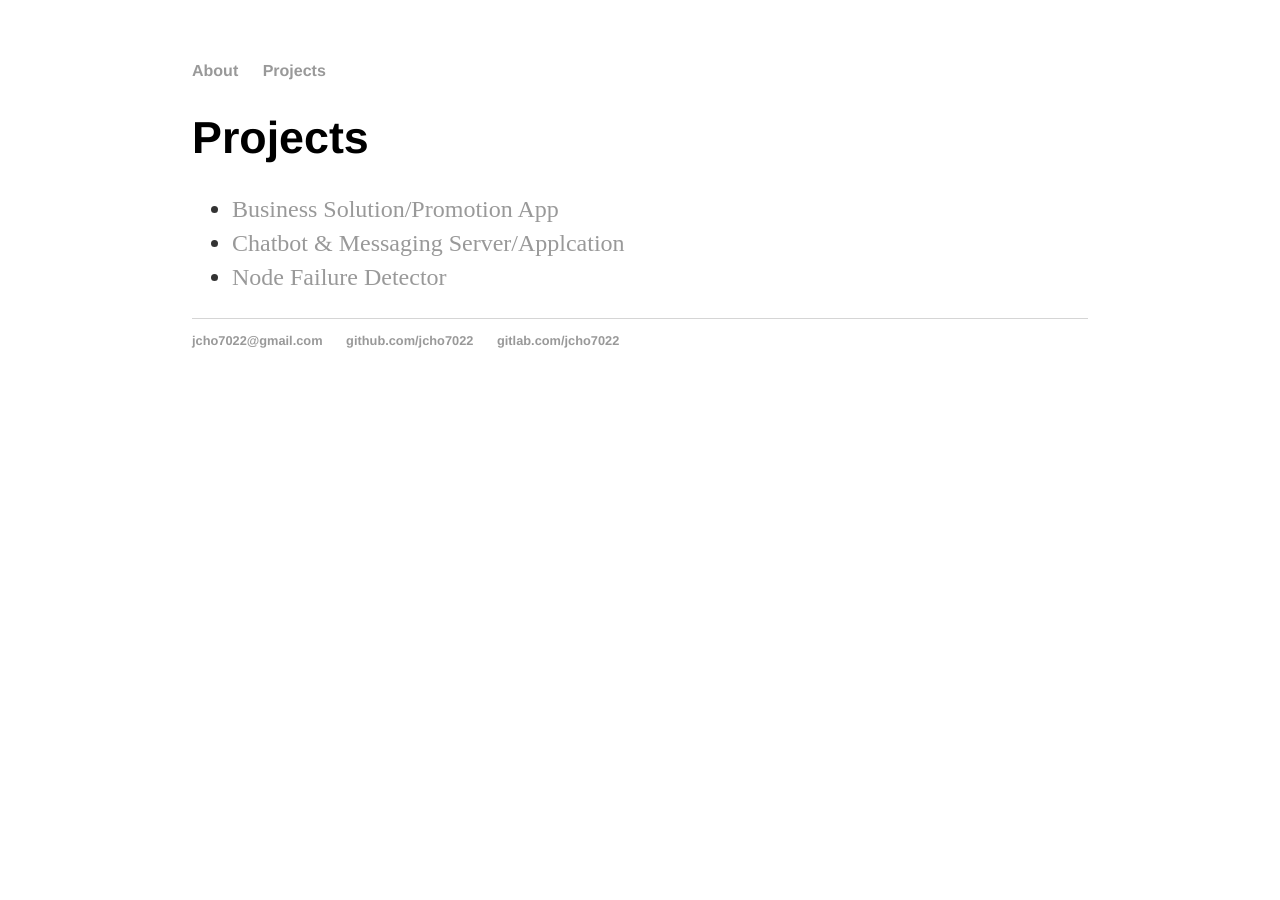
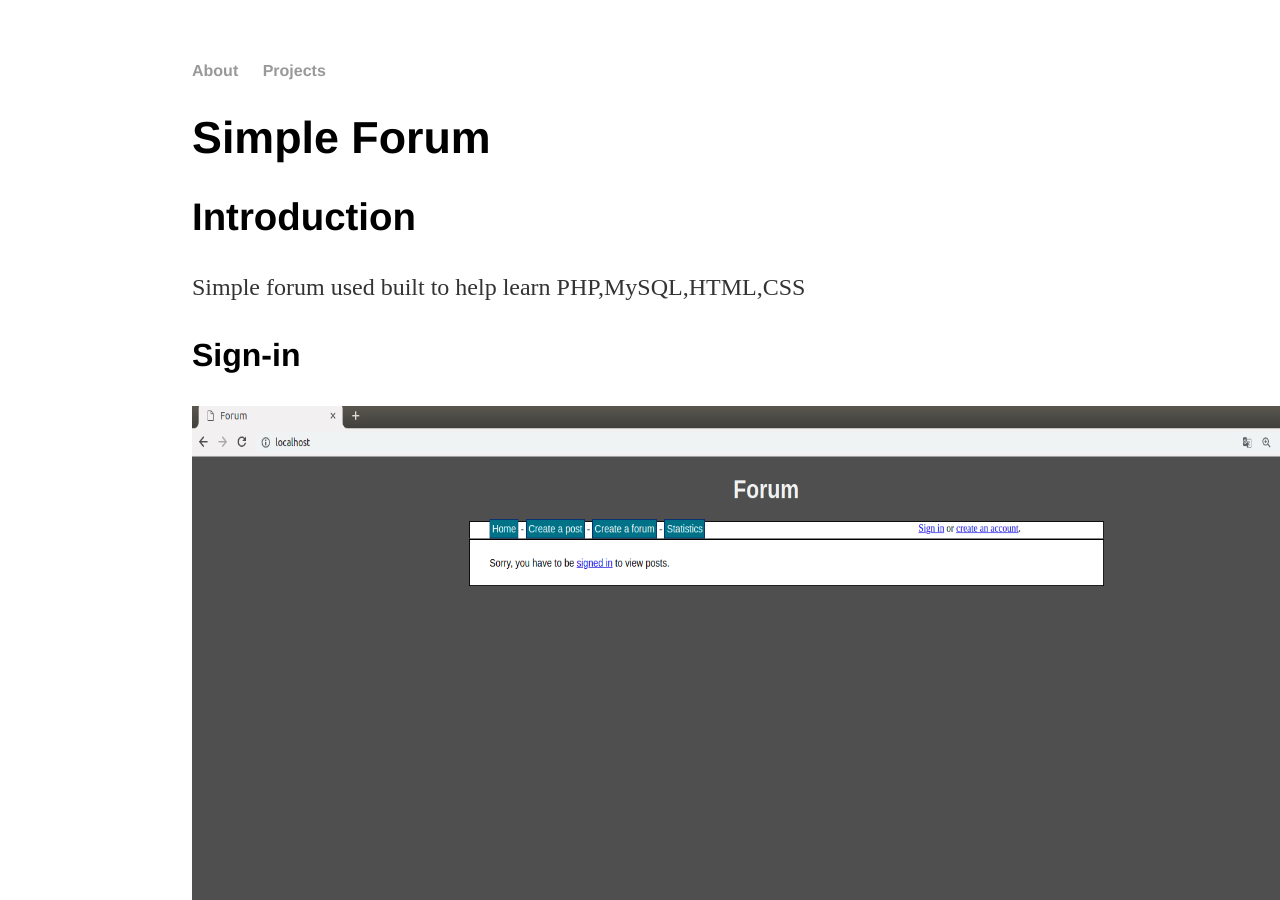
Before and after one commit to jcho7022/jcho7022.github.io, a Jekyll site: the page built from projects/forum/index.html, in a window 1280 px wide and 900 px high. Built offline with Jekyll 4.4.1, drawn with Linux system fonts in a browser that asks for light colours; some of the changed text lies outside the part shown.

Commit message:
Update index.html

```diff
--- a/projects/forum/index.html
+++ b/projects/forum/index.html
@@ -1,11 +1,19 @@
 ---
 layout: default
-title: Projects
+title: Simple Forum
 ---
-<h1>{{ page.title }}</h1>
-<ul class="projects">
+<h1>Simple Forum</h1>
+<h2>Introduction</h2>
+<p>Simple forum used built to help learn PHP,MySQL,HTML,CSS</p>
+<h3>Sign-in</h3>
+<img src="no_signin.png" alt="no_signin"  width="1150" height="800">
+<img src="login.png" alt="login"  width="1150" height="800">
+<img src="signup.png" alt="signup"  width="1150" height="800">
 
-  <li> <a href="/projects/float" title="Business Solution/Promotion App">Business Solution/Promotion App</a></li>
-  <li> <a href="/projects/chatbot" title="Chatbot & Client App">Chatbot & Messaging Server/Applcation</a></li>
-  <li> <a href="/projects/fd" title="Chatbot & Client App">Node Failure Detector</a></li>
-</ul>
+<h3>General Forum</h3>
+<img src="post.png" alt="post"  width="1150" height="800">
+<img src="forum.png" alt="forum"  width="1150" height="800">
+<img src="forum_main.png" alt="forum_main"  width="1150" height="800">
+<h3>User Profile Permissions</h3>
+<img src="user_profile.png" alt="user_profile"  width="1150" height="800">
+<img src="permissions.png" alt="permissions"  width="1150" height="800">
```
